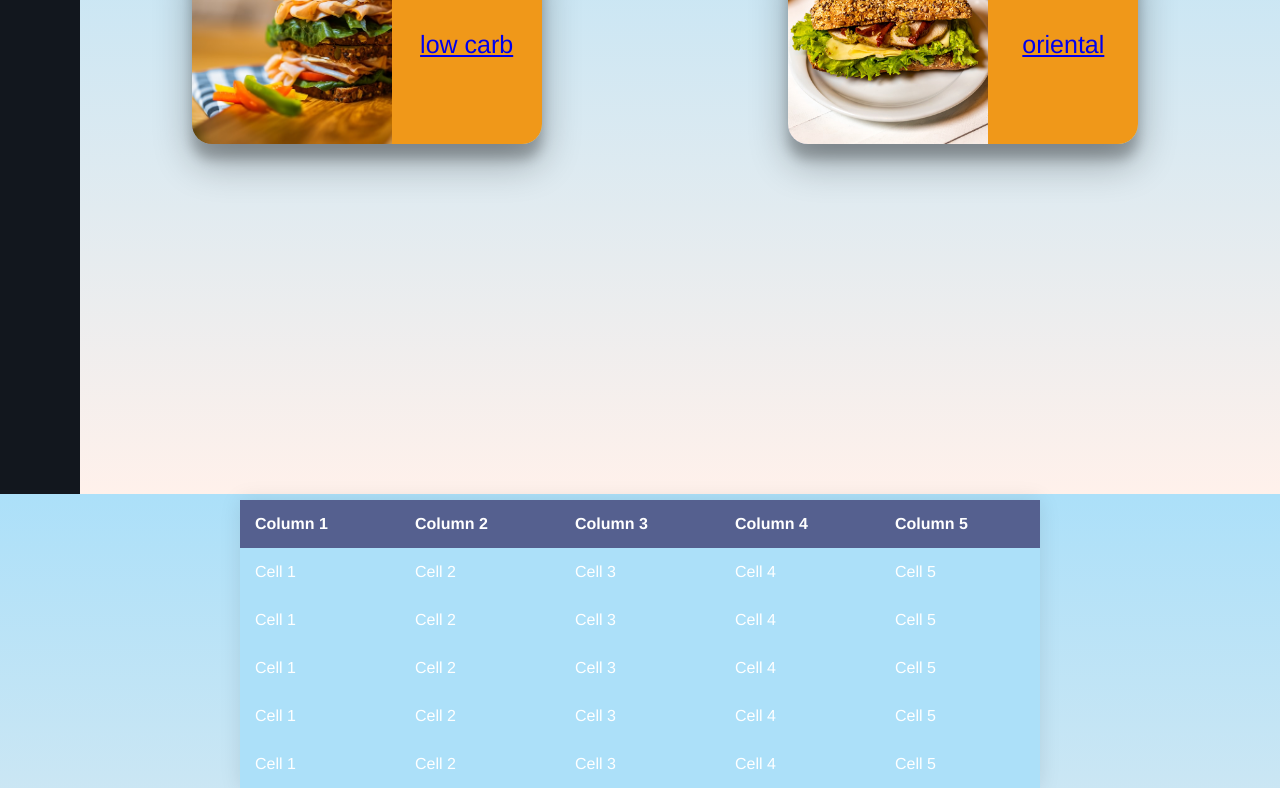
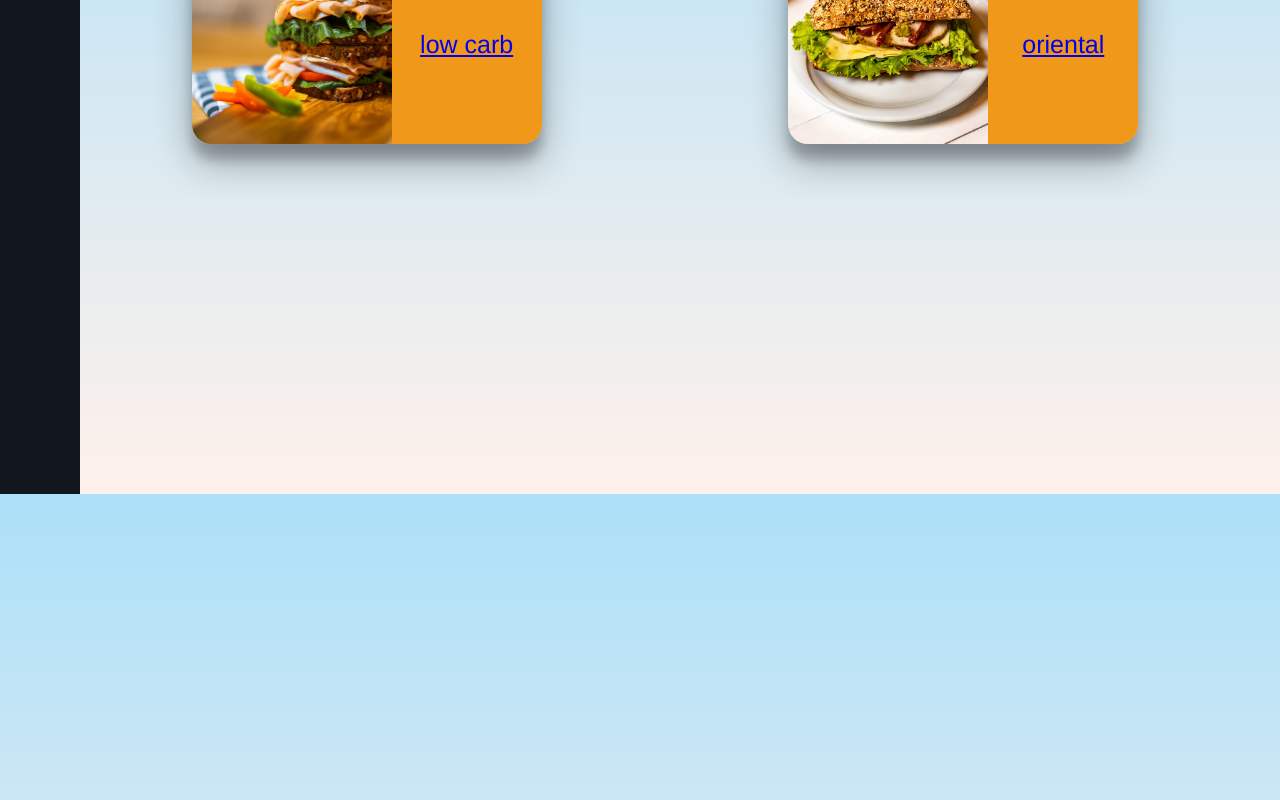
Before and after one commit to backforthelag/backforthelag.github.io, a plain HTML site: page Page/products.html in a window 1280 px wide. Shown: the part 1106-1906 px from the top of the page. Drawn offline with nearby package versions, Linux system fonts and the light colour scheme.

Commit message:
Update style.css

```diff
--- a/css/style.css
+++ b/css/style.css
@@ -136,7 +136,7 @@ body{
 
 .container2 {
 	position: absolute;
-	top: 1750px;
+	top: 2250px;
 	left: 50%;
 	transform: translate(-50%, -50%);
 }
```
